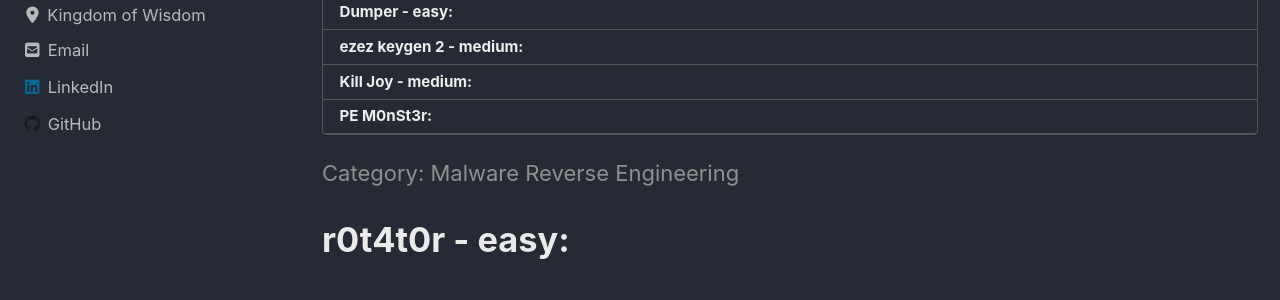
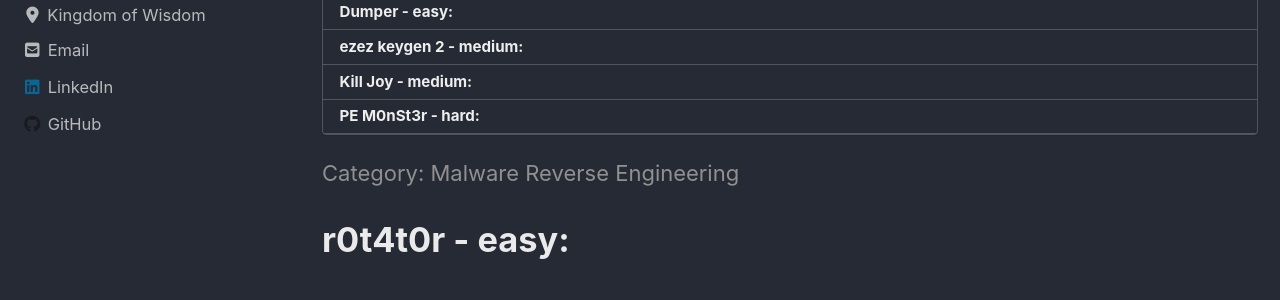
Before and after one commit to ezi0x00/ezi0x00.github.io, a Jekyll site: the page built from _posts/CTF-WriteUp/2021-07-17-reverseengineeringscholarship.md, in a window 1280 px wide and 900 px high. Shown: the part 317-617 px from the top of the window. Built offline with Jekyll 4.4.1, drawn with Linux system fonts in a browser that asks for light colours; cached includes are drawn as plain includes; nearby versions of some CDN libraries; some of the changed text lies outside the part shown.

Commit message:
Update 2021-07-17-reverseengineeringscholarship.md

````diff
--- a/_posts/CTF-WriteUp/2021-07-17-reverseengineeringscholarship.md
+++ b/_posts/CTF-WriteUp/2021-07-17-reverseengineeringscholarship.md
@@ -407,7 +407,7 @@ flag:
 flag{th4ts_h0w_y0u_surv1v3_}
 ```
 
-# PE M0nSt3r:
+# PE M0nSt3r - hard:
 
 > Better recognize art, cause I don't forget names.
 >
````
